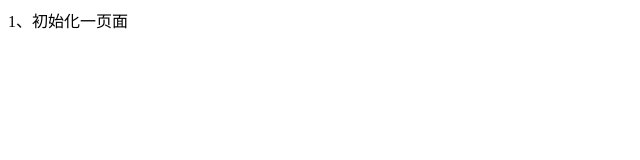
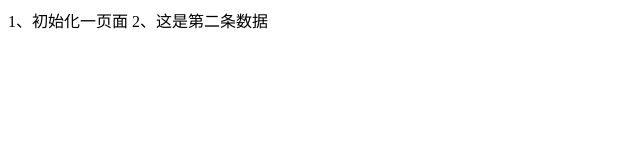
Before and after one commit to Miss-Song/practice_edit_commit_message, a plain HTML site: page index.html in a window 1280 px wide. Shown: the whole page, without its empty margins (0-640 px from the left). Drawn offline with Linux system fonts and the light colour scheme.

Commit message:
'添加第二条数据'

```diff
--- a/index.html
+++ b/index.html
@@ -7,5 +7,6 @@
 </head>
 <body>
     1、初始化一页面
+    2、这是第二条数据
 </body>
 </html>
```
